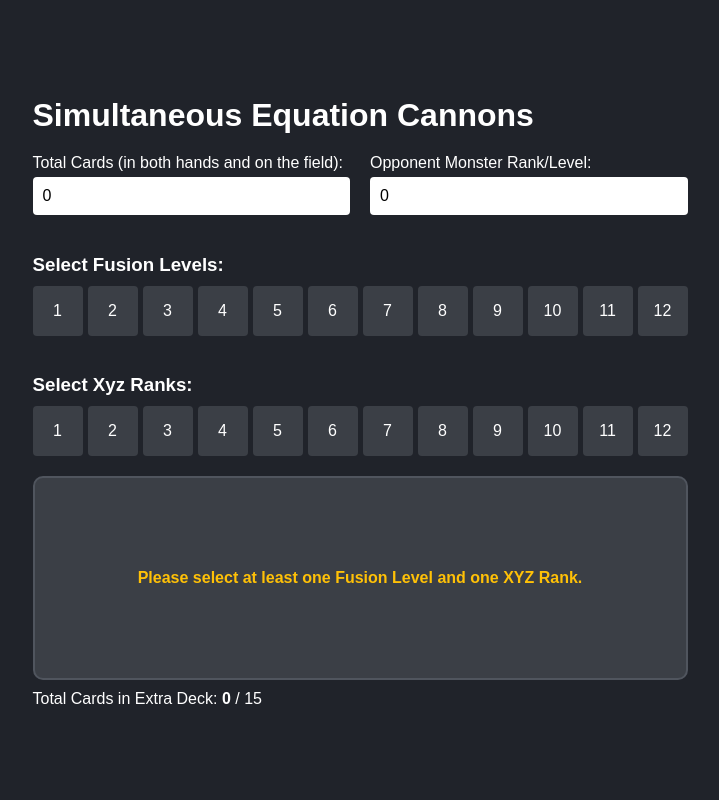
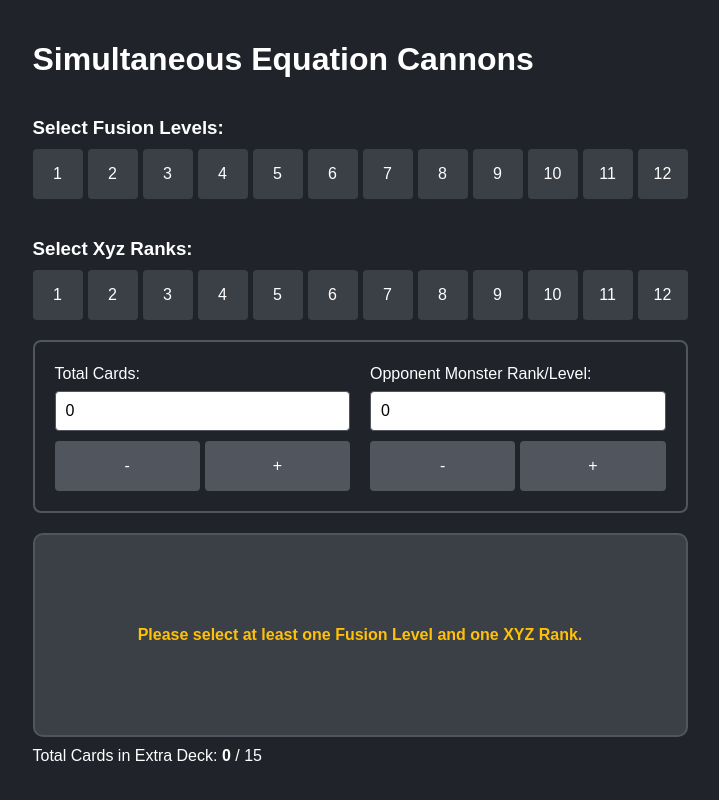
Before and after one commit to jjangsangy/simultaneous-equation-cannons, a React (Create React App) app: page / in a window 1280 px wide. Shown: the whole page, without its empty margins (280-999 px from the left). Built offline with nearby package versions, Linux system fonts and the light colour scheme.

Commit message:
add buttons for increasing and decreasing inputs

```diff
--- a/src/App.css
+++ b/src/App.css
@@ -20,32 +20,68 @@ body {
 
 /* Input Section Styling */
 .input-section {
-    margin-bottom: 20px;
-    display: flex; /* Flexbox for horizontal alignment */
+    margin-top: 20px;
+    display: flex; /* Align input groups horizontally */
     gap: 20px; /* Add spacing between input groups */
-    justify-content: space-between; /* Spread inputs across available space */
-    align-items: center; /* Vertically center-align the inputs */
+    padding: 20px; /* Padding inside the section for consistent spacing */
+    border: 2px solid #50555e; /* Outline the grouping */
+    border-radius: 8px; /* Rounded corners for consistency */
+    background-color: transparent; /* Keep the original background */
+    justify-content: space-between; /* Distribute input groups horizontally */
+    align-items: flex-start; /* Align input groups at the top */
 }
 
 .input-group {
-    flex: 1; /* Make input groups fill available space equally */
+    flex: 1; /* Allow input groups to share available space equally */
     display: flex;
     flex-direction: column; /* Keep label and input stacked */
     align-items: flex-start; /* Align label and input to the left */
+    min-width: 0; /* Prevent overflow issues */
 }
 
 .input-group label {
     margin-bottom: 5px;
     font-size: 16px;
+    line-height: 1.5; /* Ensure consistent line spacing */
+    height: 24px; /* Fix label height to align sections */
+    display: flex; /* Align text properly even if wrapping */
+    align-items: center; /* Center-align text vertically */
 }
 
 input {
     padding: 10px;
     font-size: 16px;
     border-radius: 4px;
+    border: 1px solid #50555e; /* Add a light border for better contrast */
+    width: 100%; /* Ensure input fills available space */
+    box-sizing: border-box; /* Include padding and border in width */
+    text-align: left; /* Align text within the input to the left */
+}
+
+/* Button Group Styling */
+.button-group {
+    margin-top: 10px; /* Space between input field and buttons */
+    display: flex;
+    gap: 5px; /* Space between the buttons */
+    width: 100%; /* Make the button group span the full width */
+}
+
+.button-group button {
+    flex: 1; /* Make each button take an equal share of the width */
+    padding: 10px; /* Ensure consistent button size */
+    font-size: 16px;
     border: none;
-    width: 100%; /* Make input fill available space */
-    box-sizing: border-box; /* Ensure padding is included in the width */
+    border-radius: 4px;
+    background-color: #50555e;
+    color: white;
+    cursor: pointer;
+    transition: background-color 0.2s ease;
+    text-align: center;
+}
+
+.button-group button:hover {
+    background-color: #61dafb;
+    color: black;
 }
 
 /* Selection Section Styling */
--- a/src/App.js
+++ b/src/App.js
@@ -93,30 +93,6 @@ function App() {
     return (
         <div className="app">
             <h1 className="title">Simultaneous Equation Cannons</h1>
-            <div className="input-section">
-                <div className="input-group">
-                    <label>Total Cards (in both hands and on the field):</label>
-                    <input
-                        type="number"
-                        value={totalCards}
-                        onChange={(e) => {
-                            const value = Math.max(0, Number(e.target.value)); // Prevent negative numbers
-                            setTotalCards(value);
-                        }}
-                    />
-                </div>
-                <div className="input-group">
-                    <label>Opponent Monster Rank/Level:</label>
-                    <input
-                        type="number"
-                        value={opponentMonsterRankOrLevel}
-                        onChange={(e) => {
-                            const value = Math.min(12, Math.max(0, Number(e.target.value))); // Clamp value between 0 and 12
-                            setOpponentMonsterRankOrLevel(value);
-                        }}
-                    />
-                </div>
-            </div>
 
             <div className="selection-section">
                 <div className="selection-group">
@@ -149,6 +125,49 @@ function App() {
                     </div>
                 </div>
             </div>
+
+            <div className="input-section">
+                <div className="input-group">
+                    <label>Total Cards:</label>
+                    <input
+                        type="number"
+                        value={totalCards}
+                        onChange={(e) => {
+                            const value = Math.max(0, Number(e.target.value));
+                            setTotalCards(value);
+                        }}
+                    />
+                    <div className="button-group">
+                        <button onClick={() => setTotalCards((prev) => Math.max(0, prev - 1))}>-</button>
+                        <button onClick={() => setTotalCards((prev) => prev + 1)}>+</button>
+                    </div>
+                </div>
+
+                <div className="input-group">
+                    <label>Opponent Monster Rank/Level:</label>
+                    <input
+                        type="number"
+                        value={opponentMonsterRankOrLevel}
+                        onChange={(e) => {
+                            const value = Math.min(12, Math.max(0, Number(e.target.value)));
+                            setOpponentMonsterRankOrLevel(value);
+                        }}
+                    />
+                    <div className="button-group">
+                        <button
+                            onClick={() => setOpponentMonsterRankOrLevel((prev) => Math.max(0, prev - 1))}
+                        >
+                            -
+                        </button>
+                        <button
+                            onClick={() => setOpponentMonsterRankOrLevel((prev) => Math.min(12, prev + 1))}
+                        >
+                            +
+                        </button>
+                    </div>
+                </div>
+            </div>
+
             <div className="result-section">
                 {calculationResult ? (
                     <div className="result">
```
